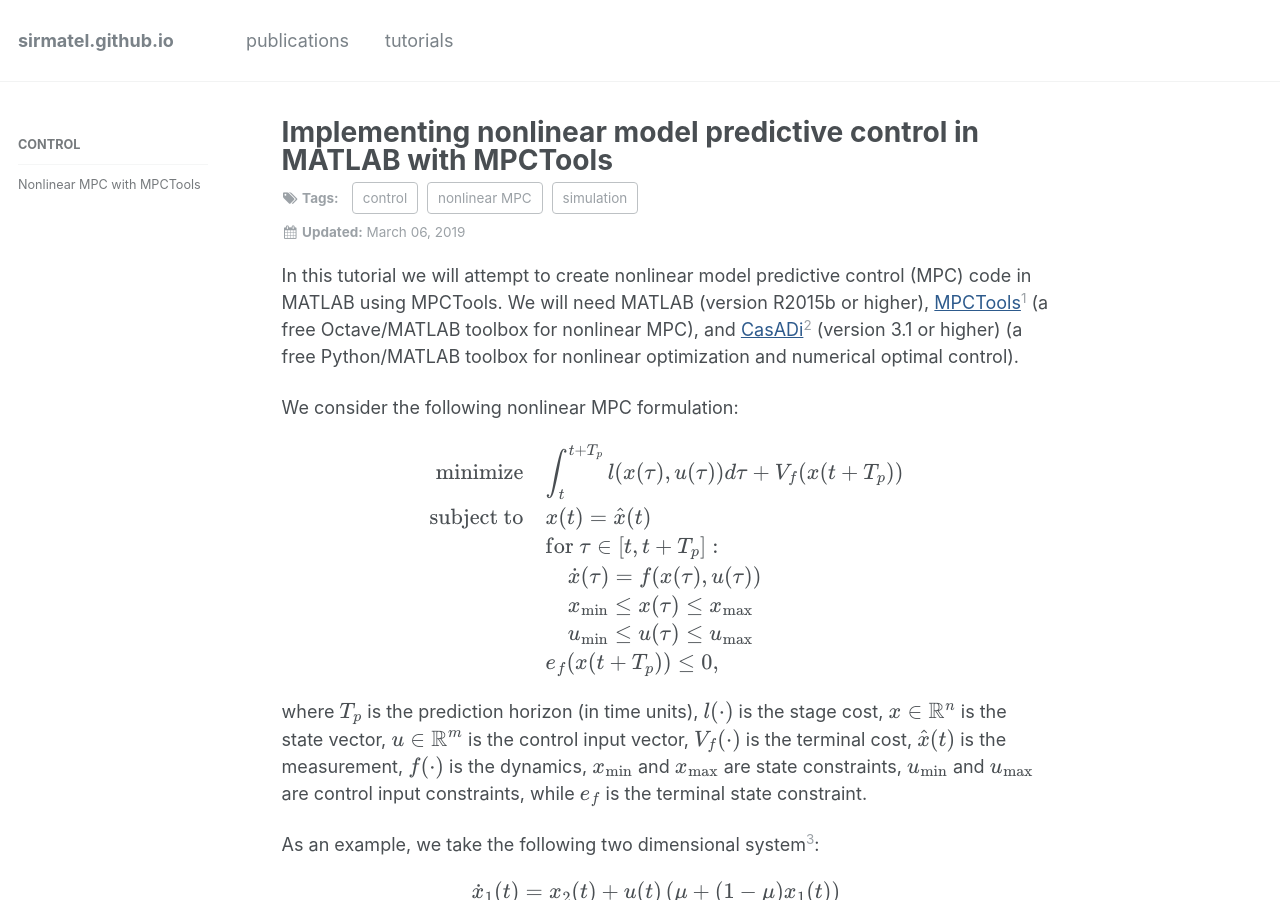
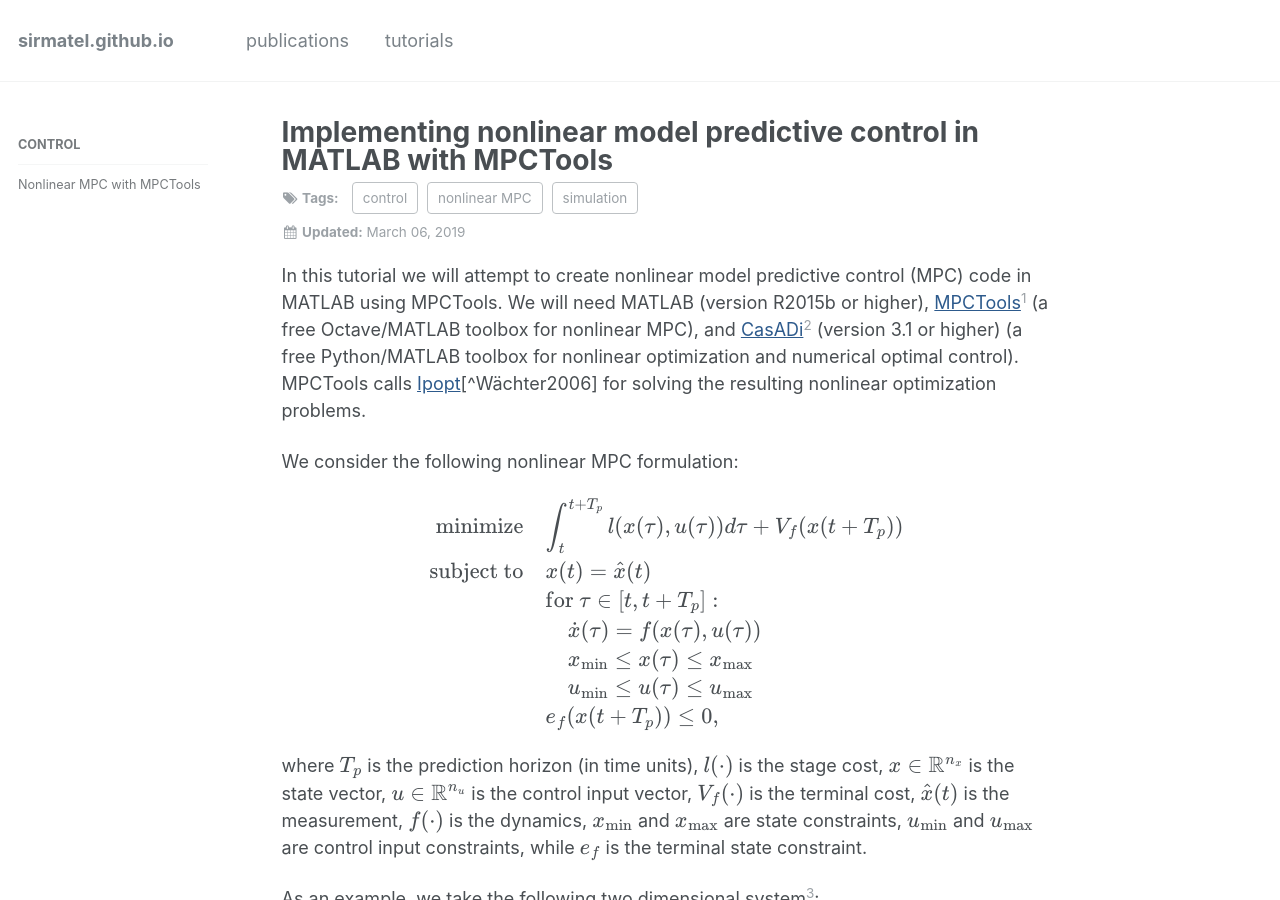
Before and after one commit to sirmatel/sirmatel.github.io, a Jekyll site: the page built from _posts/tutorials/2019-03-06-implement_NMPC_MPCTools.md, in a window 1280 px wide and 900 px high. Built offline with Jekyll 4.4.1, drawn with Linux system fonts in a browser that asks for light colours; formulas are drawn with MathJax 3; comment, search, counter and statistics services are not loaded.

Commit message:
Update 2019-03-06-implement_NMPC_MPCTools.md

```diff
--- a/_posts/tutorials/2019-03-06-implement_NMPC_MPCTools.md
+++ b/_posts/tutorials/2019-03-06-implement_NMPC_MPCTools.md
@@ -12,7 +12,7 @@ sidebar:
   nav: "tutorials"
 ---
 
-In this tutorial we will attempt to create nonlinear model predictive control (MPC) code in MATLAB using MPCTools. We will need MATLAB (version R2015b or higher), <a href="https://bitbucket.org/rawlings-group/octave-mpctools/overview" style="color: #2d5a8c; text-decoration:underline">MPCTools</a>[^Risbeck2016] (a free Octave/MATLAB toolbox for nonlinear MPC), and <a href="https://web.casadi.org/" style="color: #2d5a8c; text-decoration:underline">CasADi</a>[^Andersson2018] (version 3.1 or higher) (a free Python/MATLAB toolbox for nonlinear optimization and numerical optimal control).
+In this tutorial we will attempt to create nonlinear model predictive control (MPC) code in MATLAB using MPCTools. We will need MATLAB (version R2015b or higher), <a href="https://bitbucket.org/rawlings-group/octave-mpctools/overview" style="color: #2d5a8c; text-decoration:underline">MPCTools</a>[^Risbeck2016] (a free Octave/MATLAB toolbox for nonlinear MPC), and <a href="https://web.casadi.org/" style="color: #2d5a8c; text-decoration:underline">CasADi</a>[^Andersson2018] (version 3.1 or higher) (a free Python/MATLAB toolbox for nonlinear optimization and numerical optimal control). MPCTools calls <a href="https://projects.coin-or.org/Ipopt" style="color: #2d5a8c; text-decoration:underline">Ipopt</a>[^Wächter2006] for solving the resulting nonlinear optimization problems.
 
 We consider the following nonlinear MPC formulation:
 
@@ -28,7 +28,7 @@ $$
 \end{aligned}
 $$
 
-where $$T_p$$ is the prediction horizon (in time units), $$l(\cdot)$$ is the stage cost, $$x \in \mathbb{R}^n$$ is the state vector, $$u \in \mathbb{R}^m$$ is the control input vector, $$V_f(\cdot)$$ is the terminal cost, $$\hat{x}(t)$$ is the measurement, $$f(\cdot)$$ is the dynamics, $$x_{\text{min}}$$ and $$x_{\text{max}}$$ are state constraints, $$u_{\text{min}}$$ and $$u_{\text{max}}$$ are control input constraints, while $$e_f$$ is the terminal state constraint.
+where $$T_p$$ is the prediction horizon (in time units), $$l(\cdot)$$ is the stage cost, $$x \in \mathbb{R}^{n_x}$$ is the state vector, $$u \in \mathbb{R}^{n_u}$$ is the control input vector, $$V_f(\cdot)$$ is the terminal cost, $$\hat{x}(t)$$ is the measurement, $$f(\cdot)$$ is the dynamics, $$x_{\text{min}}$$ and $$x_{\text{max}}$$ are state constraints, $$u_{\text{min}}$$ and $$u_{\text{max}}$$ are control input constraints, while $$e_f$$ is the terminal state constraint.
 
 As an example, we take the following two dimensional system[^Chen1998]:
 
@@ -304,4 +304,6 @@ the MATLAB command window. The resulting figure is given below.
 
 [^Andersson2018]: Andersson, J. A., Gillis, J., Horn, G., Rawlings, J. B., & Diehl, M. (2018). CasADi: a software framework for nonlinear optimization and optimal control. Mathematical Programming Computation, 1-36.
 
+[^Wächter2006]: Wächter, A., & Biegler, L. T. (2006). On the implementation of an interior-point filter line-search algorithm for large-scale nonlinear programming. Mathematical programming, 106(1), 25-57.
+
 [^Chen1998]: Chen, H., & Allgöwer, F. (1998). A Quasi-Infinite Horizon Nonlinear Model Predictive Control Scheme with Guaranteed Stability. Automatica, 34(10), 1205-1217.
```
